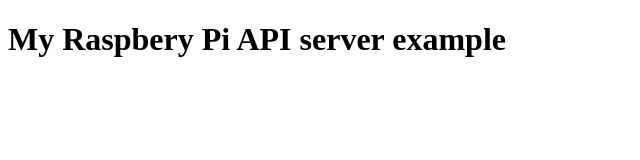
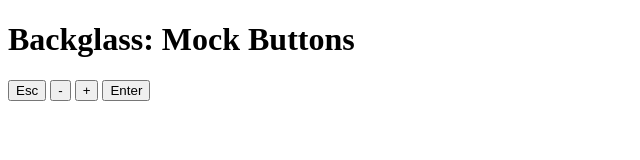
Before and after one commit to mattroth/bkglas-waca, a website: page index.html in a window 1280 px wide. Shown: the whole page, without its empty margins (0-640 px from the left). Drawn offline with nearby package versions, Linux system fonts and the light colour scheme; no server answers.

Commit message:
Update index.html

```diff
--- a/index.html
+++ b/index.html
@@ -9,7 +9,12 @@
     <script src="client.js"></script>
 </head>
 <body>
-<H1>My Raspbery Pi API server example</H1>
 <div id="input"></div>
+
+<H1>Backglass: Mock Buttons</H1>
+<button id="0">Esc</button>
+<button id="1">-</button>
+<button id="2">+</button>
+<button id="3">Enter</button>
 </body>
 </html>
```
